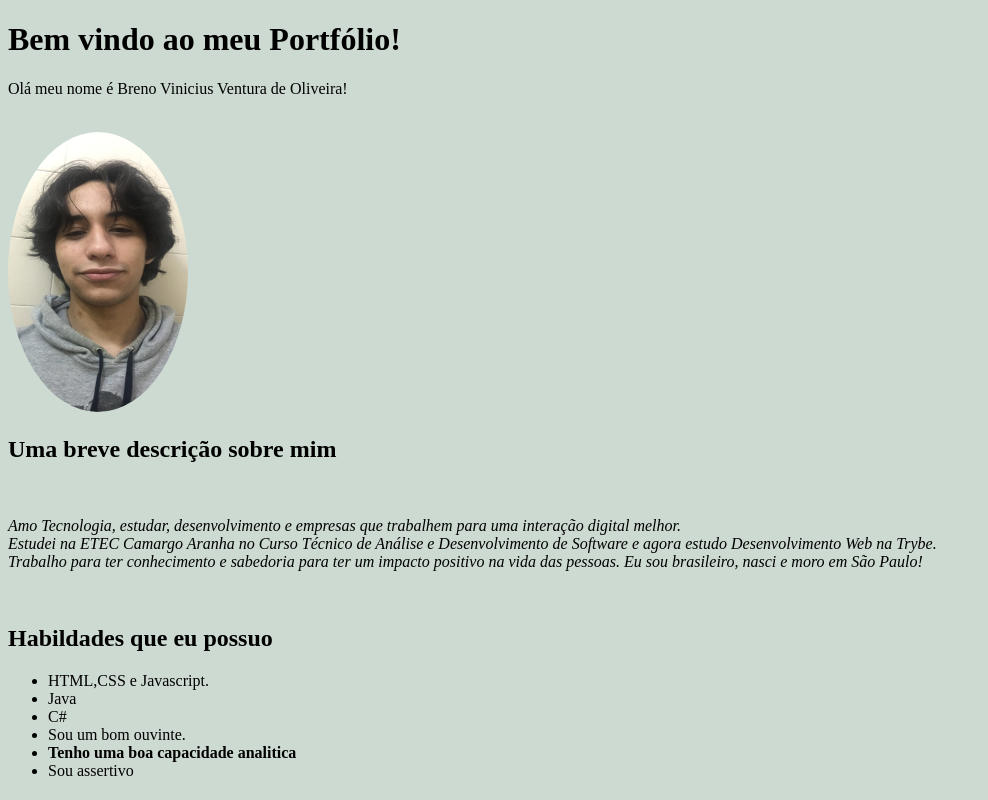
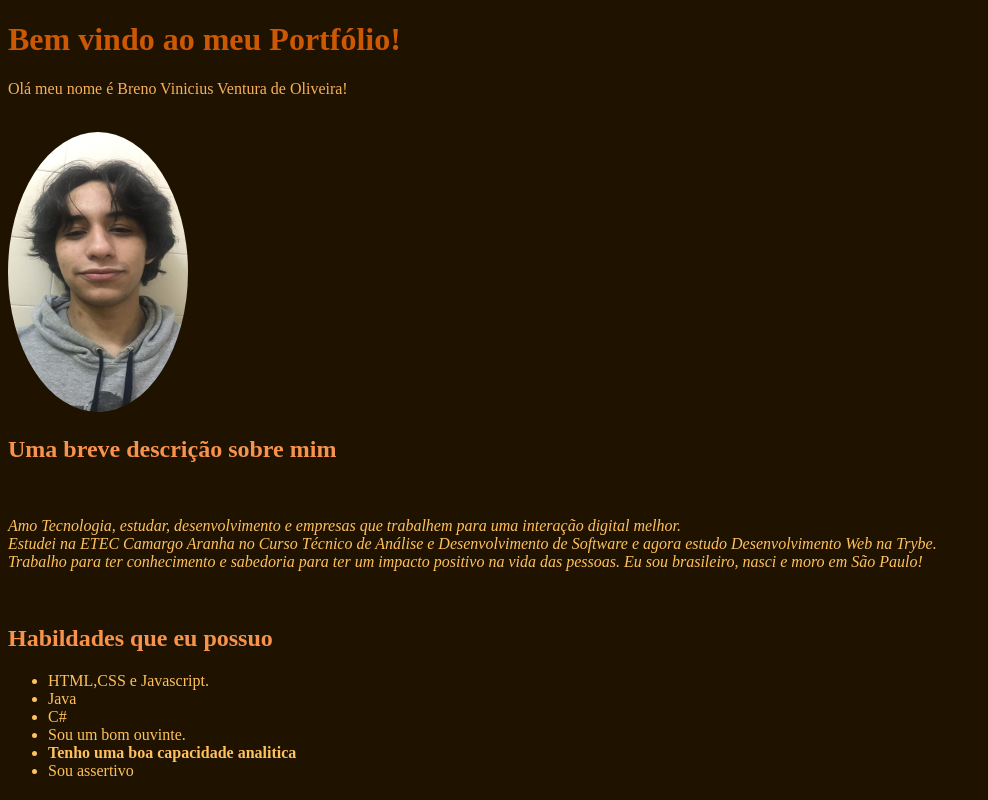
Before and after one commit to SoulEaterAlban/SoulEaterAlban.github.io, a plain HTML site: page index.html in a window 1280 px wide. Shown: the top 800 px of the page, without its empty margins (0-988 px from the left). Drawn offline with Linux system fonts and the light colour scheme.

Commit message:
alterei as cores do site e coloquei cores nos titulos

```diff
--- a/index.html
+++ b/index.html
@@ -6,7 +6,7 @@
 </head>
 <body>
     <h1>Bem vindo ao meu Portfólio!</h1>
-        <p>Olá meu nome é Breno Vinicius Ventura de Oliveira!</p>
+        <p id="name">Olá meu nome é Breno Vinicius Ventura de Oliveira!</p>
             <br>
         <img id="Foto"src="Breno.JPG" alt="Uma imagem atual minha" width="180px" height="280px" >
             <br>
--- a/style.css
+++ b/style.css
@@ -1,8 +1,21 @@
 body {
-  background-color: #CCDAD1;
+  background-color: #1F1300;
+  color: #FFC15E;
+}
+
+h1{
+  color: #CC5803;
+}
+
+h2{
+  color: #F7934C;
 }
 
 img{
   border-radius: 50%;
 
 }
+
+#name{
+  color: #F7B05B;
+}
```
